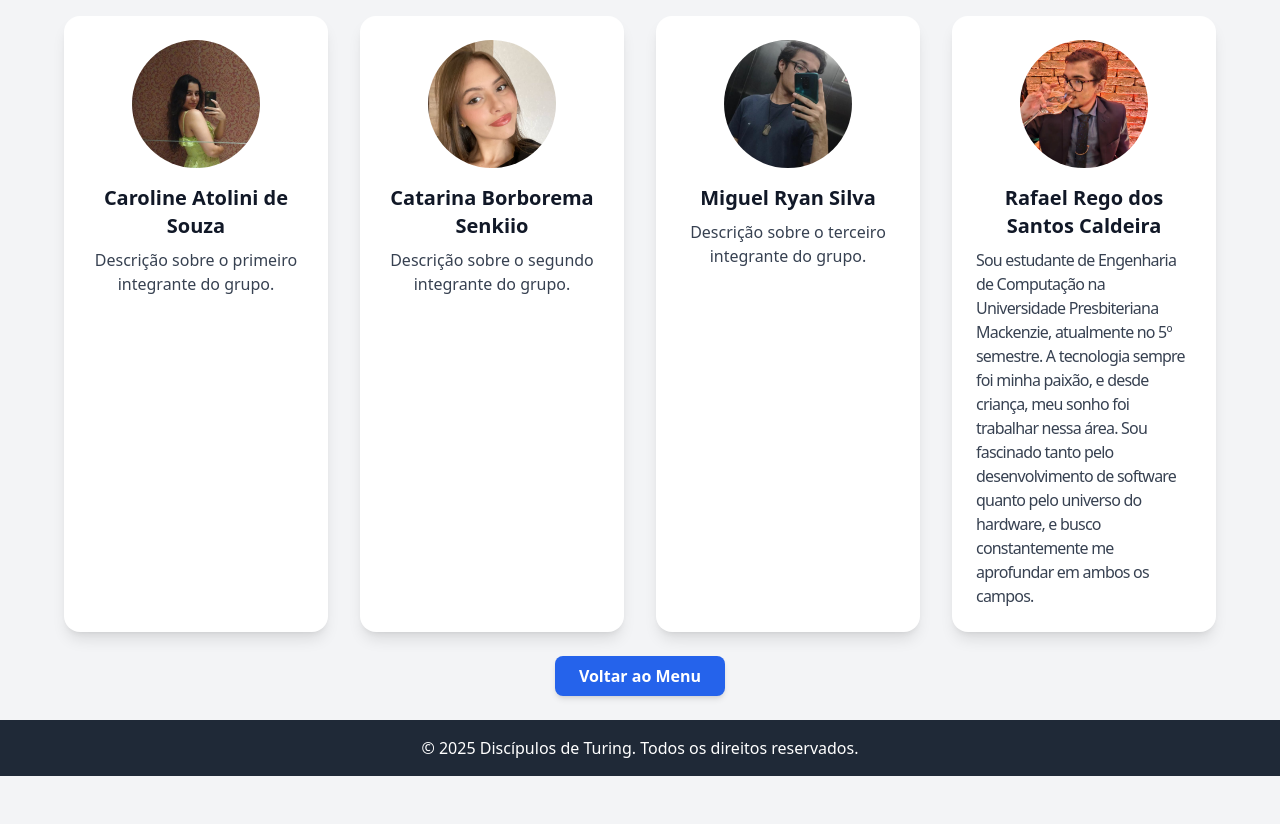
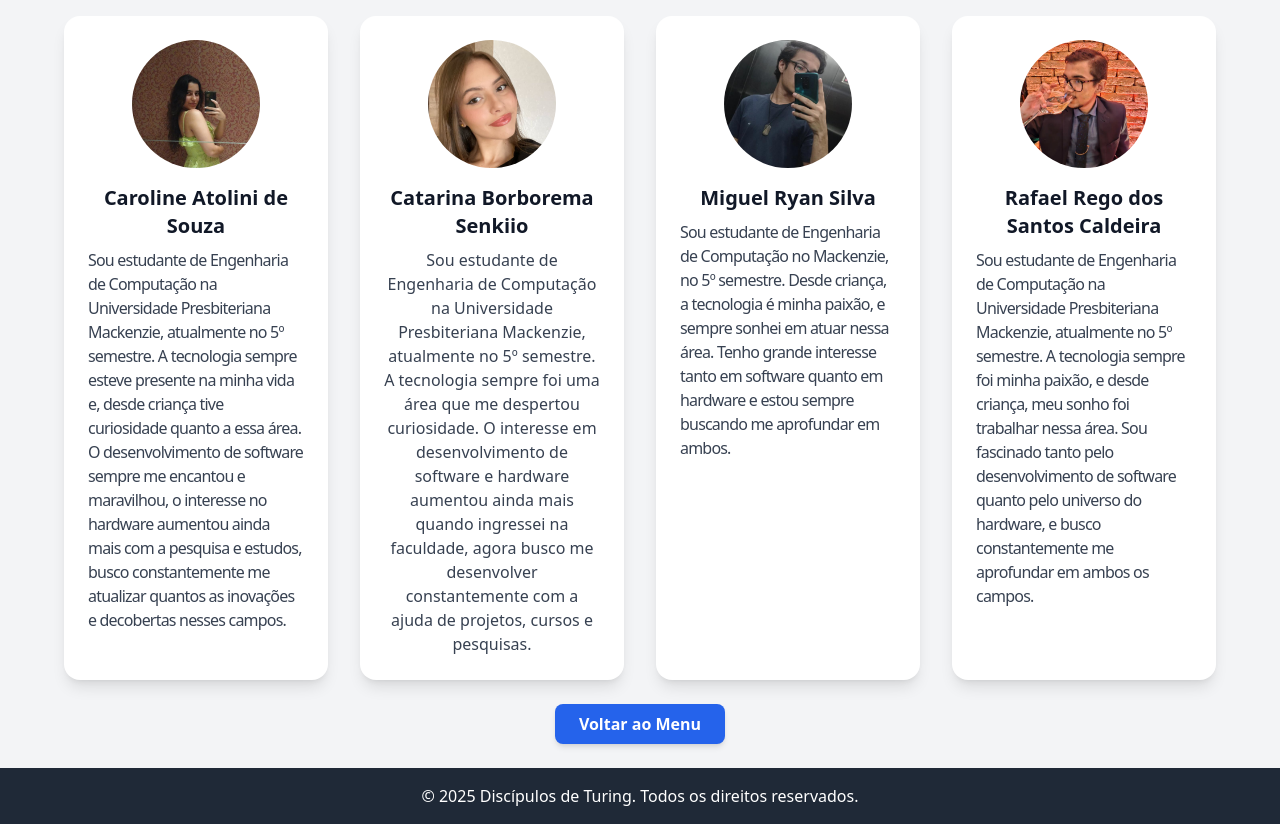
Before and after one commit to Migsrs/Hackaton_Capgemini, a website: page about_us.html in a window 1280 px wide. Shown: the part 76-900 px from the top of the page. Before the commit the page ends 852 px from the top, so only its background shows below. Drawn offline with nearby package versions, Linux system fonts and the light colour scheme; files that its build step writes are made by us from their sources.

Commit message:
Update about_us.html

```diff
--- a/about_us.html
+++ b/about_us.html
@@ -20,17 +20,17 @@
       <div class="flex flex-col items-center bg-white p-6 rounded-2xl shadow-lg">
         <img src="assets/Carol.png" alt="Foto do Membro 1" class="w-32 h-32 object-cover rounded-full mb-4">
         <h2 class="text-xl font-semibold">Caroline Atolini de Souza</h2>
-        <p class="text-gray-700 mt-2">Descrição sobre o primeiro integrante do grupo.</p>
+        <p class="text-gray-700 mt-2 text-left tracking-tighter leading-6">Sou estudante de Engenharia de Computação na Universidade Presbiteriana Mackenzie, atualmente no 5º semestre. A tecnologia sempre esteve presente na minha vida e, desde criança tive curiosidade quanto a essa área. O desenvolvimento de software sempre me encantou e maravilhou, o interesse no hardware aumentou ainda mais com a pesquisa e estudos, busco constantemente me atualizar quantos as inovações e decobertas nesses campos.</p>
       </div>
       <div class="flex flex-col items-center bg-white p-6 rounded-2xl shadow-lg">
         <img src="assets/Catarina.png" alt="Foto do Membro 2" class="w-32 h-32 object-cover rounded-full mb-4">
         <h2 class="text-xl font-semibold">Catarina Borborema Senkiio</h2>
-        <p class="text-gray-700 mt-2">Descrição sobre o segundo integrante do grupo.</p>
+        <p class="text-gray-700 mt-2">Sou estudante de Engenharia de Computação na Universidade Presbiteriana Mackenzie, atualmente no 5º semestre. A tecnologia sempre foi uma área que me despertou curiosidade. O interesse em desenvolvimento de software e hardware aumentou ainda mais quando ingressei na faculdade, agora busco me desenvolver constantemente com a ajuda de projetos, cursos e pesquisas.</p>
       </div>
       <div class="flex flex-col items-center bg-white p-6 rounded-2xl shadow-lg">
         <img src="assets/Miguel.png" alt="Foto do Membro 3" class="w-32 h-32 object-cover rounded-full mb-4">
         <h2 class="text-xl font-semibold">Miguel Ryan Silva</h2>
-        <p class="text-gray-700 mt-2">Descrição sobre o terceiro integrante do grupo.</p>
+        <p class="text-gray-700 mt-2 text-left tracking-tighter leading-6">Sou estudante de Engenharia de Computação no Mackenzie, no 5º semestre. Desde criança, a tecnologia é minha paixão, e sempre sonhei em atuar nessa área. Tenho grande interesse tanto em software quanto em hardware e estou sempre buscando me aprofundar em ambos.</p>
       </div>
       <div class="flex flex-col items-center bg-white p-6 rounded-2xl shadow-lg">
         <img src="assets/Rafael.png" alt="Foto do Membro 4" class="w-32 h-32 object-cover rounded-full mb-4">
```
